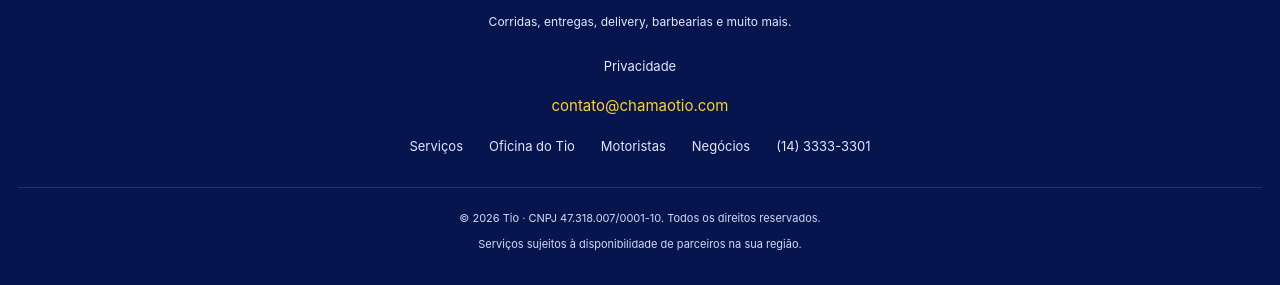
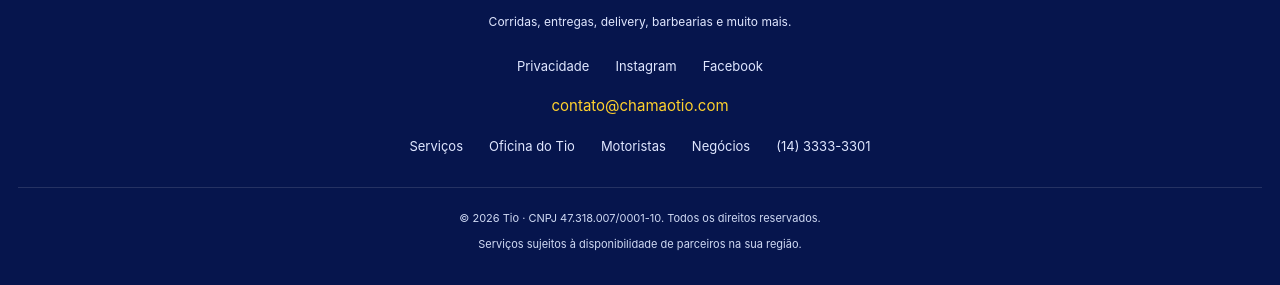
Before and after one commit to resultale/tio-site, a plain HTML site: page index.html in a window 1280 px wide. Shown: the part 4477-4762 px from the top of the page. Drawn offline with Linux system fonts and the light colour scheme; no server answers.

Commit message:
Rodape: links do Instagram e Facebook do Tio

```diff
--- a/index.html
+++ b/index.html
@@ -29,7 +29,7 @@
 </div><div class="document-section"><h3>Documento e imagem</h3><div class="document-fields"><label>CPF ou CNPJ<input type="text" name="cpf_cnpj" inputmode="numeric" placeholder="CPF do profissional ou CNPJ da empresa"></label><label>Documento do responsável<input type="file" name="documento_responsavel" accept="image/jpeg,image/png,application/pdf" required><span class="upload-help">Um único arquivo: foto do documento completo ou PDF.</span></label><label>Foto ou logo do estabelecimento<input type="file" name="foto_logo_estabelecimento" accept="image/jpeg,image/png" required><span class="upload-help">Escolha uma foto do estabelecimento ou sua logo em JPG ou PNG.</span></label></div></div>
 <label class="consent"><input type="checkbox" name="consentimento" required><span>Autorizo o Tio a analisar os dados e documentos e entrar em contato sobre meu cadastro. <a href="/privacidade/" style="text-decoration:underline">Privacidade</a>.</span></label><label class="honeypot" aria-hidden="true">Website<input type="text" name="website" tabindex="-1" autocomplete="off"></label><button class="tio-btn btn-blue" type="submit">Enviar para análise <svg xmlns="http://www.w3.org/2000/svg" width="24" height="24" viewBox="0 0 24 24" fill="none" stroke="currentColor" stroke-width="2" stroke-linecap="round" stroke-linejoin="round" class="lucide lucide-arrow-right" aria-hidden="true"><path d="M5 12h14"></path><path d="m12 5 7 7-7 7"></path></svg></button><div class="form-feedback" role="status" tabindex="-1" hidden></div></form></div></div></div>
 
-<footer><div class="wrap"><div class="footer-top"><div><a class="brand" href="/#inicio"><span class="logo preview-logo" role="img" aria-label="Logo oficial do Tio"></span></a><p>Corridas, entregas, delivery, barbearias e muito mais.</p></div><div class="footer-links"><a href="/privacidade/">Privacidade</a><a href="mailto:contato@chamaotio.com">contato@chamaotio.com</a><a href="/#servicos">Serviços</a><a href="/#oficina">Oficina do Tio</a><a href="/cadastro-motorista/" data-page="motorista">Motoristas</a><a href="/cadastro-negocio/" data-page="negocio">Negócios</a><a data-wa="Oi, Tio! Quero falar com o atendimento." href="https://wa.me/551433333301?text=Oi%2C%20Tio!%20Quero%20falar%20com%20o%20atendimento." target="_blank" rel="noopener noreferrer">(14) 3333-3301</a></div></div><div class="footer-bottom"><span>© <span id="year">2026</span> Tio · CNPJ 47.318.007/0001-10. Todos os direitos reservados.</span><span>Serviços sujeitos à disponibilidade de parceiros na sua região.</span></div></div></footer>
+<footer><div class="wrap"><div class="footer-top"><div><a class="brand" href="/#inicio"><span class="logo preview-logo" role="img" aria-label="Logo oficial do Tio"></span></a><p>Corridas, entregas, delivery, barbearias e muito mais.</p></div><div class="footer-links"><a href="/privacidade/">Privacidade</a><a href="https://www.instagram.com/chamaotiio/" target="_blank" rel="noopener noreferrer">Instagram</a><a href="https://www.facebook.com/profile.php?id=61573302191444" target="_blank" rel="noopener noreferrer">Facebook</a><a href="mailto:contato@chamaotio.com">contato@chamaotio.com</a><a href="/#servicos">Serviços</a><a href="/#oficina">Oficina do Tio</a><a href="/cadastro-motorista/" data-page="motorista">Motoristas</a><a href="/cadastro-negocio/" data-page="negocio">Negócios</a><a data-wa="Oi, Tio! Quero falar com o atendimento." href="https://wa.me/551433333301?text=Oi%2C%20Tio!%20Quero%20falar%20com%20o%20atendimento." target="_blank" rel="noopener noreferrer">(14) 3333-3301</a></div></div><div class="footer-bottom"><span>© <span id="year">2026</span> Tio · CNPJ 47.318.007/0001-10. Todos os direitos reservados.</span><span>Serviços sujeitos à disponibilidade de parceiros na sua região.</span></div></div></footer>
 
 
 
```
